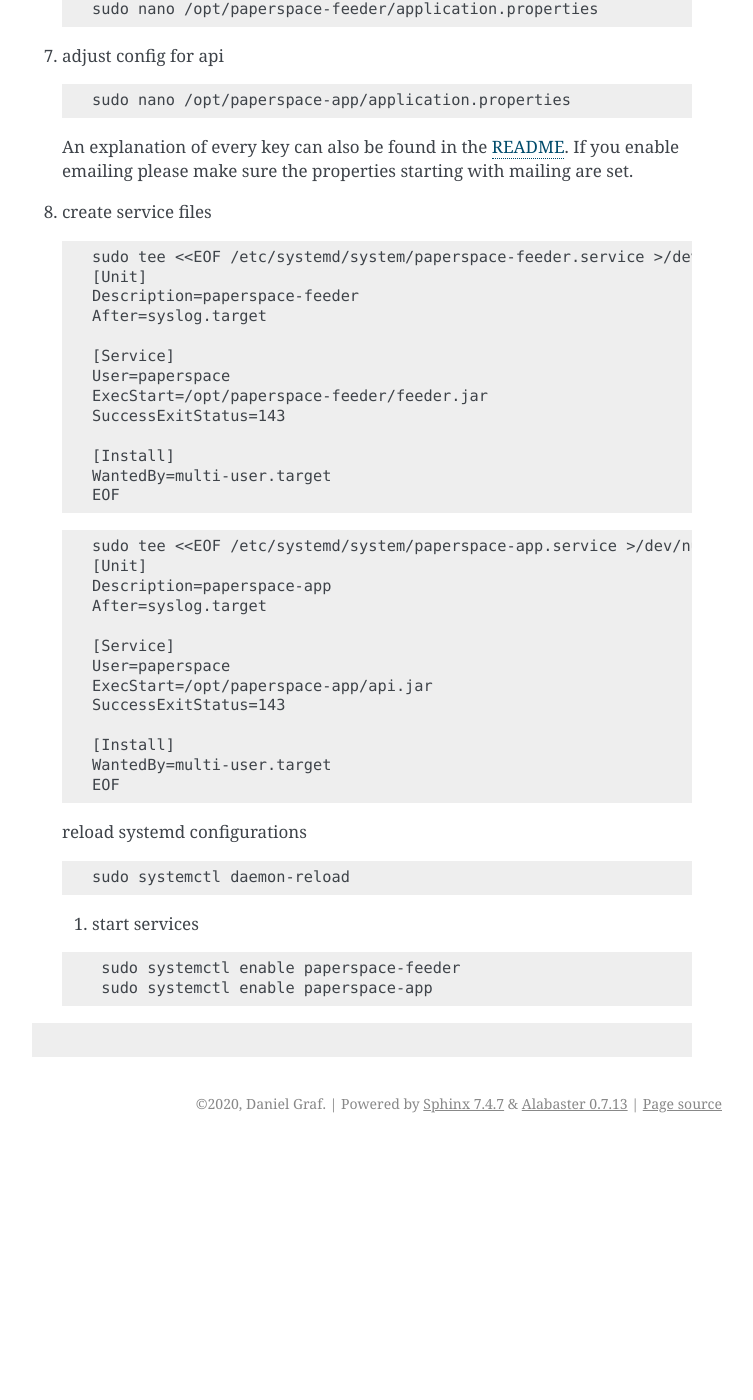
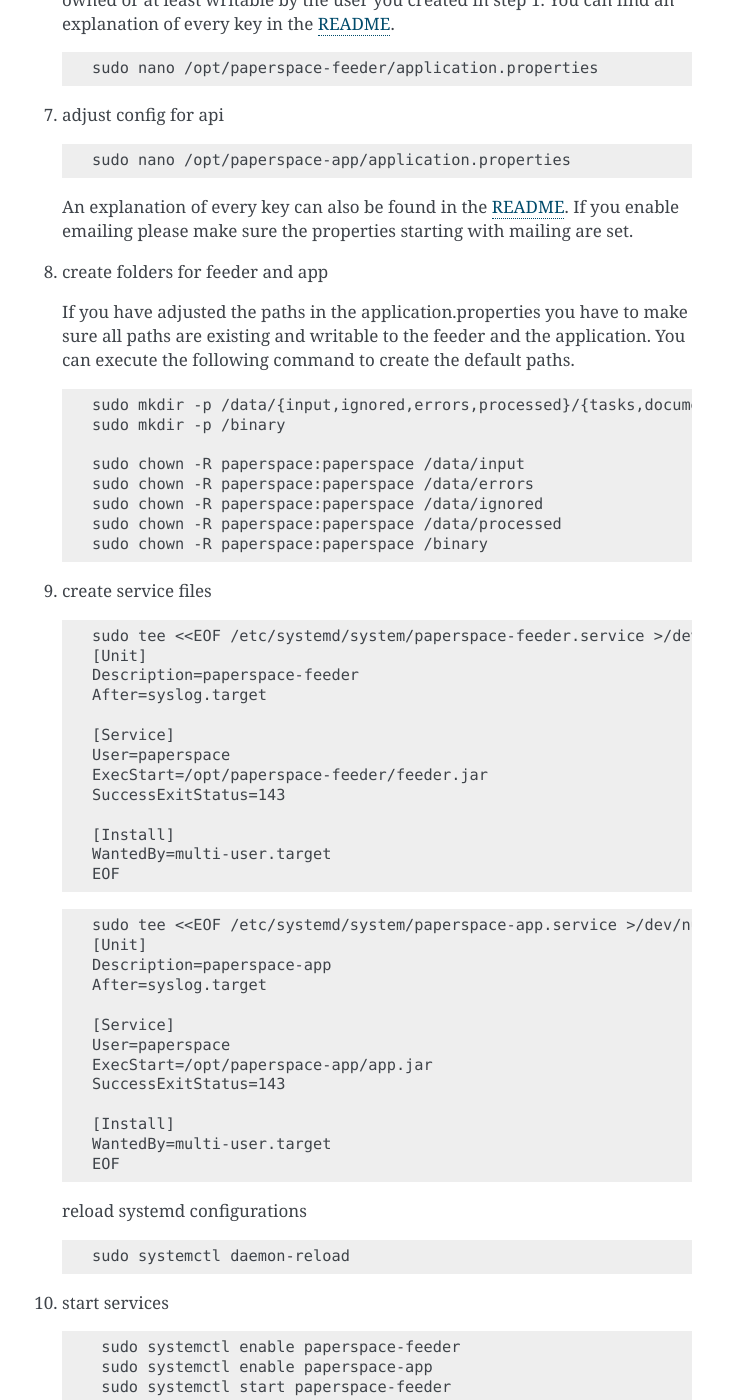
Before and after one commit to artri/paperspace, a Sphinx documentation site: the page built from docs/source/contents.md, in a window 1280 px wide and 1400 px high, scrolled down 2623 px. Shown: the whole window, without its empty margins (388-1141 px from the left). Built offline with Sphinx 7.4.7, drawn with Linux system fonts in a browser that asks for light colours; before the commit the page ends 3766 px from its top, so only the background shows below that; some of the changed text lies outside the part shown.

Commit message:
fixed documentation

````diff
--- a/docs/source/contents.md
+++ b/docs/source/contents.md
@@ -74,13 +74,16 @@ You can change the username, password and database name but have to adjust the c
     ```
 4. copy executables
    ```shell script
-   sudo cp feeder/target/feeder.jar /opt/paperspace-feeder/
-   sudo cp api/target/feeder.jar /opt/paperspace-app/
+   sudo cp feeder/target/feeder.jar /opt/paperspace-feeder/feeder.jar
+   sudo cp api/target/api.jar /opt/paperspace-app/app.jar
    ```
 5. copy and adjust application.properties
     ```shell script
     sudo cp feeder/src/main/resources/application-docker.properties /opt/paperspace-feeder/application.properties
     sudo cp api/src/main/resources/application-docker.properties /opt/paperspace-app/application.properties
+
+    sudo chown -R paperspace:paperspace /opt/paperspace-feeder
+    sudo chown -R paperspace:paperspace /opt/paperspace-app
     ```
    After this you should have the opt folder populatet like this:
    ```shell script
@@ -109,6 +112,20 @@ You can change the username, password and database name but have to adjust the c
    An explanation of every key can also be found in the [README](https://gitlab.com/dedicatedcode/paperspace#docker-configuration).
    If you enable emailing please make sure the properties starting with mailing are set.
 
+7. create folders for feeder and app
+
+   If you have adjusted the paths in the application.properties you have to make sure all paths are existing and writable to the feeder and the application. You can execute the following command to create the default paths.
+   ```shell script
+   sudo mkdir -p /data/{input,ignored,errors,processed}/{tasks,documents}
+   sudo mkdir -p /binary
+
+   sudo chown -R paperspace:paperspace /data/input
+   sudo chown -R paperspace:paperspace /data/errors
+   sudo chown -R paperspace:paperspace /data/ignored
+   sudo chown -R paperspace:paperspace /data/processed
+   sudo chown -R paperspace:paperspace /binary
+   ```
+
 8. create service files
     ```shell script
     sudo tee <<EOF /etc/systemd/system/paperspace-feeder.service >/dev/null
@@ -133,7 +150,7 @@ You can change the username, password and database name but have to adjust the c
 
    [Service]
    User=paperspace
-   ExecStart=/opt/paperspace-app/api.jar
+   ExecStart=/opt/paperspace-app/app.jar
    SuccessExitStatus=143
 
    [Install]
@@ -146,8 +163,13 @@ You can change the username, password and database name but have to adjust the c
    sudo systemctl daemon-reload
    ```
 
-   9. start services
+9. start services
    ```shell script
     sudo systemctl enable paperspace-feeder
     sudo systemctl enable paperspace-app
-```
+    sudo systemctl start paperspace-feeder
+    sudo systemctl start paperspace-app
+    ```
+
+   If everything is set up the app should be now accessible over http://localhost:8080 and should you greet with an empty result.
+   You can start throwing PDFs into the documents or task folder now.
````
